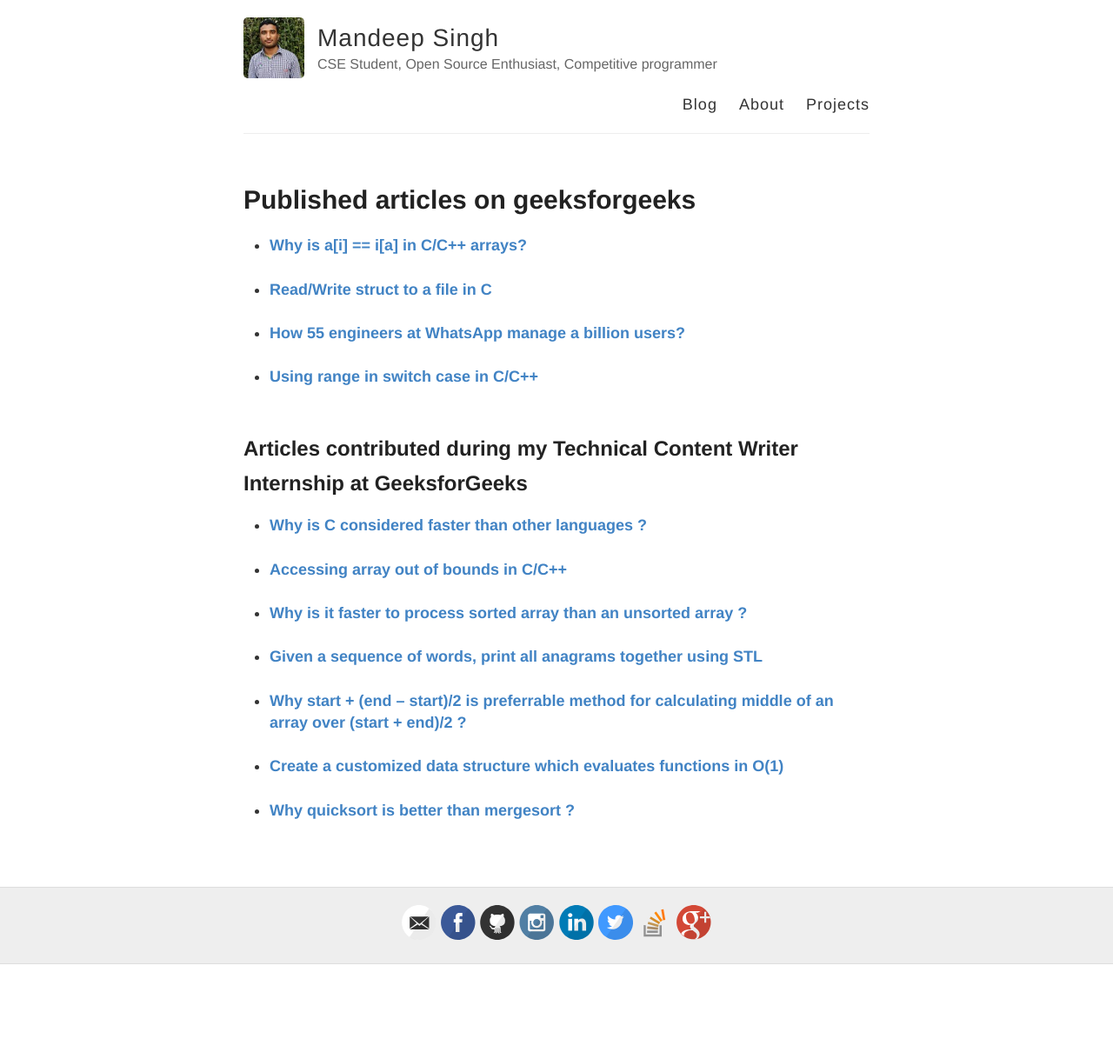
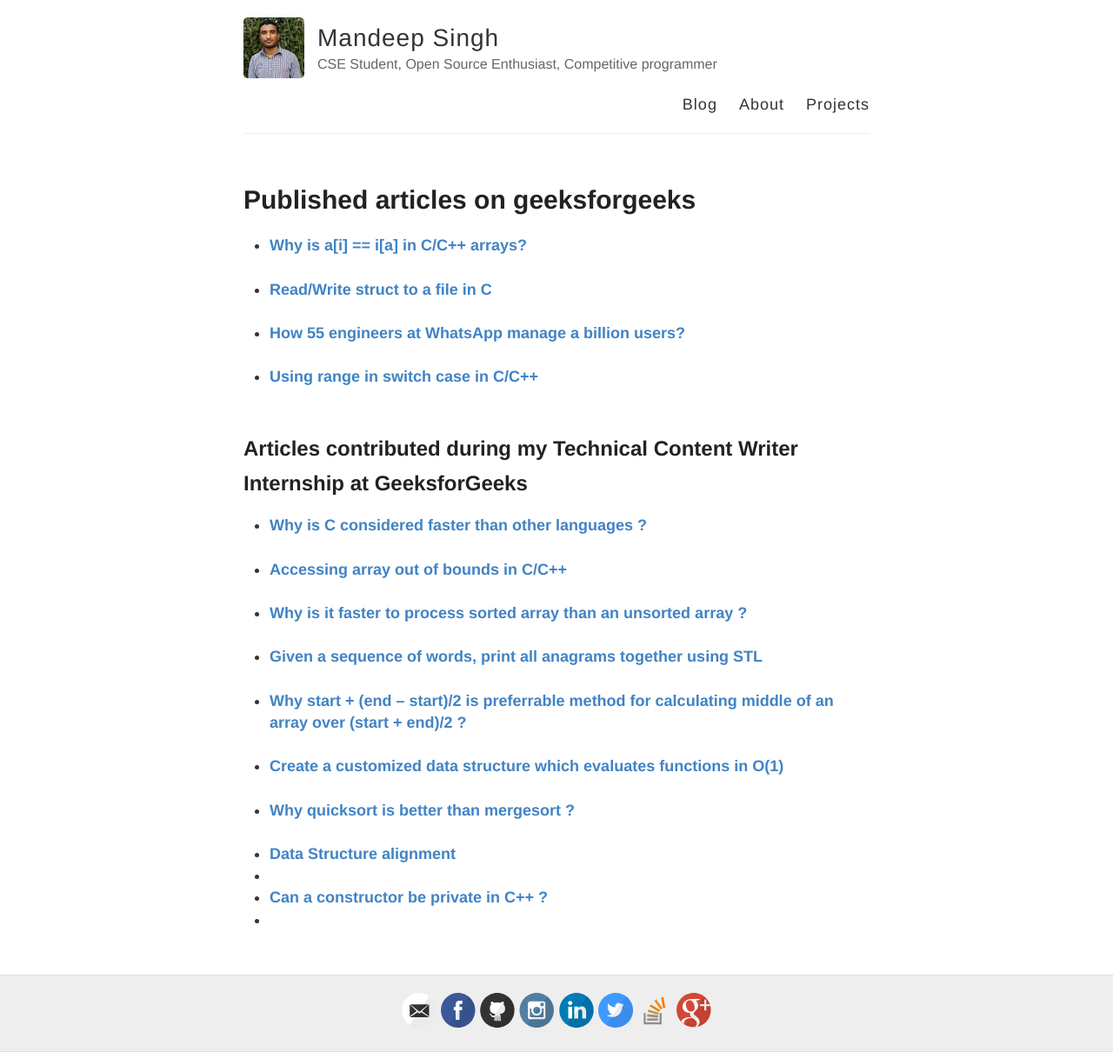
Before and after one commit to msdeep14/msdeep14.github.io, a Jekyll site: the page built from projects/geeksforgeeks_articles.html, in a window 1280 px wide. Shown: the whole page at 87% size. Built offline with Jekyll 4.4.1, drawn with Linux system fonts in a browser that asks for light colours; before the commit the page ends 1109 px from its top, so only the background shows below that.

Commit message:
add geeksforgeeks articles link

```diff
--- a/projects/geeksforgeeks_articles.html
+++ b/projects/geeksforgeeks_articles.html
@@ -29,6 +29,8 @@
         <li><strong><a target = "_blank" href = "http://www.geeksforgeeks.org/create-customized-data-structure-evaluates-functions-o1/">Create a customized data structure which evaluates functions in O(1)</a></strong></li><br/>
         <li><strong><a target = "_blank" href = "http://www.geeksforgeeks.org/quicksort-better-mergesort/">Why quicksort is better than mergesort ?
 </a></strong></li><br/>
+        <li><strong><a target = "_blank" href = "http://www.geeksforgeeks.org/data-structure-alignment/">Data Structure alignment</a></strong><li><br/>
+        <li><strong><a target = "_blank" href = "http://www.geeksforgeeks.org/can-constructor-private-cpp/">Can a constructor be private in C++ ?</a></strong><li><br/>
     </ul>
 </p>
 </body>
```
